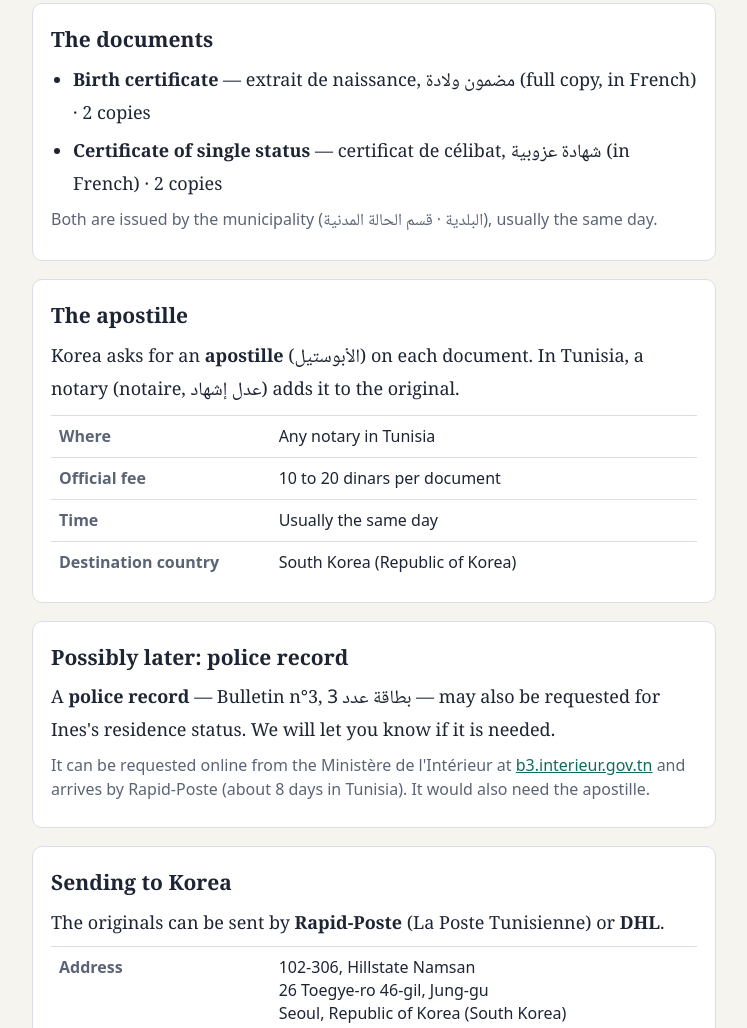
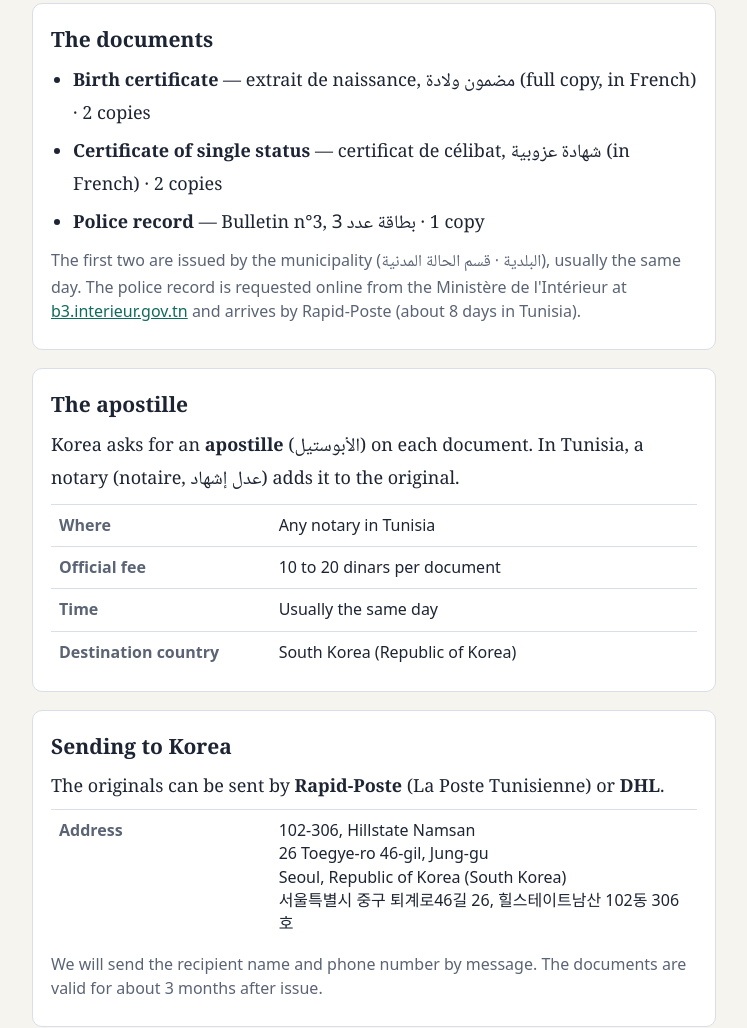
Before and after one commit to oronaminc/tunisia-docs, a plain HTML site: page index.html in a window 1280 px wide. Shown: the part 310-1338 px from the top of the page, without its empty margins (266-1013 px from the left). Drawn offline with Linux system fonts and the light colour scheme.

Commit message:
Move police record into the main document list
Co-Authored-By: Claude Fable 5.2 <noreply@anthropic.com>
Claude-Session: https://claude.ai/code/session_019MWrEVqhyeTbiqNYYHLjE5

```diff
--- a/index.html
+++ b/index.html
@@ -38,8 +38,9 @@
     <ul>
       <li><strong>Birth certificate</strong> — extrait de naissance, <span class="ar">مضمون ولادة</span> (full copy, in French) · 2 copies</li>
       <li><strong>Certificate of single status</strong> — certificat de célibat, <span class="ar">شهادة عزوبية</span> (in French) · 2 copies</li>
+      <li><strong>Police record</strong> — Bulletin n°3, <span class="ar">بطاقة عدد 3</span> · 1 copy</li>
     </ul>
-    <p class="note">Both are issued by the municipality (<span class="ar">البلدية · قسم الحالة المدنية</span>), usually the same day.</p>
+    <p class="note">The first two are issued by the municipality (<span class="ar">البلدية · قسم الحالة المدنية</span>), usually the same day. The police record is requested online from the Ministère de l'Intérieur at <a href="https://b3.interieur.gov.tn/demande" rel="noopener">b3.interieur.gov.tn</a> and arrives by Rapid-Poste (about 8 days in Tunisia).</p>
   </section>
 
   <section>
@@ -51,12 +52,6 @@
       <tr><th>Time</th><td>Usually the same day</td></tr>
       <tr><th>Destination country</th><td>South Korea (Republic of Korea)</td></tr>
     </table>
-  </section>
-
-  <section>
-    <h2>Possibly later: police record</h2>
-    <p>A <strong>police record</strong> — Bulletin n°3, <span class="ar">بطاقة عدد 3</span> — may also be requested for Ines's residence status. We will let you know if it is needed.</p>
-    <p class="note">It can be requested online from the Ministère de l'Intérieur at <a href="https://b3.interieur.gov.tn/demande" rel="noopener">b3.interieur.gov.tn</a> and arrives by Rapid-Poste (about 8 days in Tunisia). It would also need the apostille.</p>
   </section>
 
   <section>
```
